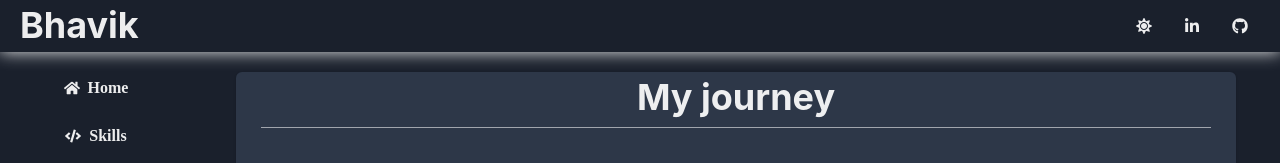
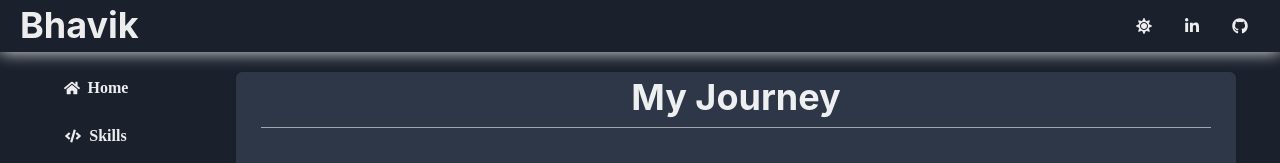
Before and after one commit to bhavik-knight/portfolio-chakra, a React (Vite) app in the folder react/frontend/: page / in a window 1280 px wide. Both pictures are taken after a click on the button "Education". Shown: the top 163 px of the page. Built offline with nearby package versions, Linux system fonts and the light colour scheme.

Commit message:
capitalized journey

```diff
--- a/react/frontend/src/components/Education.jsx
+++ b/react/frontend/src/components/Education.jsx
@@ -18,7 +18,7 @@ function Education() {
             {/* journey */}
             <Card as="section" display={{ base: "none", md: "flex" }} _hover={{ boxShadow: "4px 4px 16px" }}>
                 <CardHeader as={Heading} mx="auto" my={0} py={1}>
-                    My journey
+                    My Journey
                 </CardHeader>
                 <Divider className="divider" width="95%" mx="auto" my={1} />
                 <CardBody>
```
